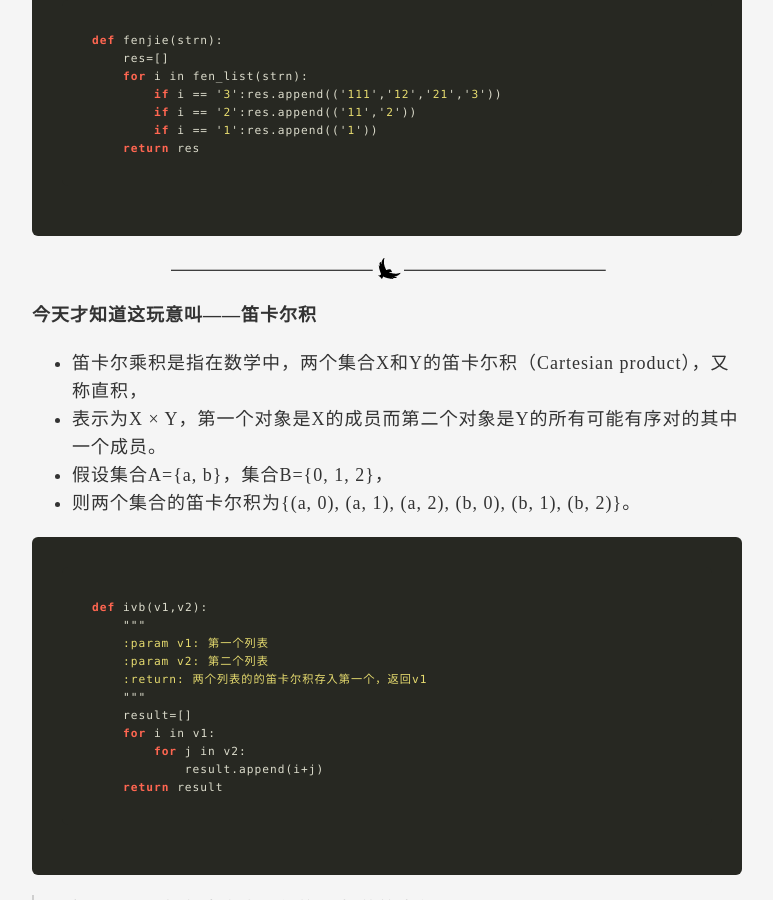
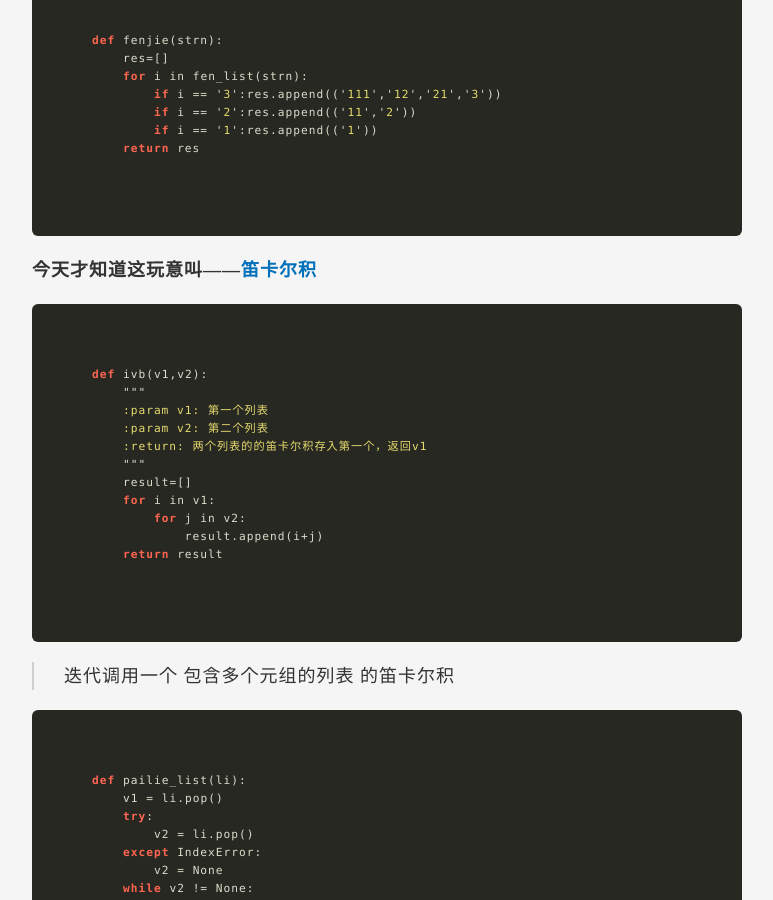
Before and after one commit to hlowd/hlowd.github.io, a Jekyll site: the page built from _posts/2017-3-29-牛顿家的楼梯.md, in a window 1280 px wide and 900 px high, scrolled down 4305 px. Shown: the whole window, without its empty margins (253-1026 px from the left). Built offline with Jekyll 4.4.1, drawn with Linux system fonts in a browser that asks for light colours; our own code applies the rules of GitHub Pages for plain Markdown files; some of the changed text lies outside the part shown.

Commit message:
Update 2017-3-29-牛顿家的楼梯.md

````diff
--- a/_posts/2017-3-29-牛顿家的楼梯.md
+++ b/_posts/2017-3-29-牛顿家的楼梯.md
@@ -145,13 +145,8 @@ def fenjie(strn):
         if i == '1':res.append(('1'))
     return res
 ```
----
 
-**今天才知道这玩意叫——笛卡尔积**
-* 笛卡尔乘积是指在数学中，两个集合X和Y的笛卡尓积（Cartesian product），又称直积，
-* 表示为X × Y，第一个对象是X的成员而第二个对象是Y的所有可能有序对的其中一个成员。
-* 假设集合A={a, b}，集合B={0, 1, 2}，
-*  则两个集合的笛卡尔积为{(a, 0), (a, 1), (a, 2), (b, 0), (b, 1), (b, 2)}。
+**今天才知道这玩意叫——[笛卡尔积](#dkr)**
 
 ```python
 def ivb(v1,v2):
````
Also changed, not shown: other parts of _posts/2017-3-29-牛顿家的楼梯.md (+7 -0 lines).
